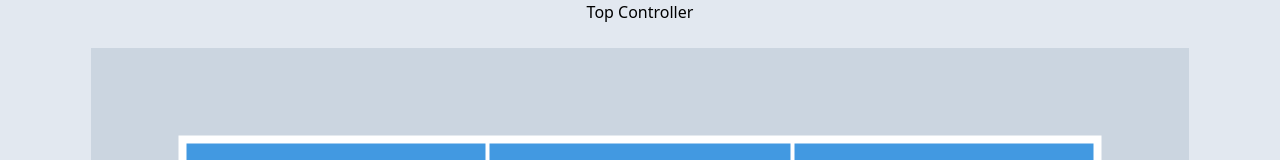
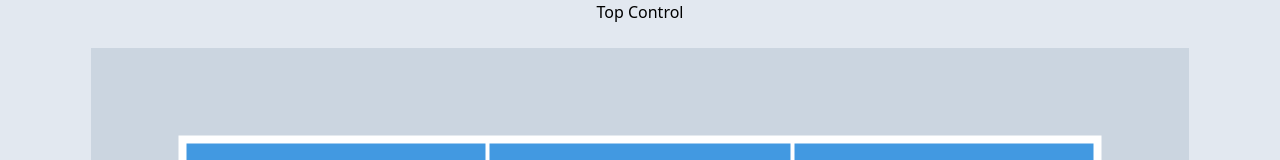
Before and after one commit to exnight/netboard, a React app: page / in a window 1280 px wide. Shown: the top 160 px of the page. Built offline with nearby package versions, Linux system fonts and the light colour scheme; the HTML template or start-up script is replaced by a standard one.

Commit message:
clean up code

```diff
--- a/src/components/app/board/Board.tsx
+++ b/src/components/app/board/Board.tsx
@@ -1,8 +1,8 @@
 import React from 'react';
 
-import TopControl from './TopController';
+import TopControl from './TopControl';
 import Court from './Court';
-import BottomControl from './BottomController';
+import BottomControl from './BottomControl';
 import Player from './Player';
 
 const playerList = ['GS', 'GA', 'WA', 'C', 'WD', 'GD', 'GK'];
--- a/src/components/app/board/BottomController.tsx
+++ b/src/components/app/board/BottomControl.tsx
@@ -1,6 +1,6 @@
 import React from 'react';
 
-const BottomController: React.FC = (props) => {
+const BottomControl: React.FC = (props) => {
   const { children } = props;
   return (
     <div className="flex w-full h-24 justify-center align-center">
@@ -9,4 +9,4 @@ const BottomController: React.FC = (props) => {
   );
 };
 
-export default BottomController;
+export default BottomControl;
--- a/src/components/app/board/Court.tsx
+++ b/src/components/app/board/Court.tsx
@@ -1,4 +1,4 @@
-import React, { useRef } from 'react';
+import React from 'react';
 
 const multFactor = 30;
 
@@ -19,12 +19,9 @@ goalCircleR *= multFactor;
 centerCircleR *= multFactor;
 
 const Court: React.FC = () => {
-  const d3Container = useRef(null);
-
   return (
     <div className="flex justify-center">
       <svg
-        ref={d3Container}
         width={fullWidth}
         height={fullHeight}
         // transform="rotate(-90) translate(-90)"
--- /dev/null
+++ b/src/components/app/board/TopControl.tsx
@@ -0,0 +1,7 @@
+import React from 'react';
+
+const TopControl: React.FC = () => {
+  return <div className="h-12">Top Control</div>;
+};
+
+export default TopControl;
--- a/src/components/app/board/TopController.tsx
+++ /dev/null
@@ -1,7 +0,0 @@
-import React from 'react';
-
-const TopController: React.FC = () => {
-  return <div className="h-12">Top Controller</div>;
-};
-
-export default TopController;
```
